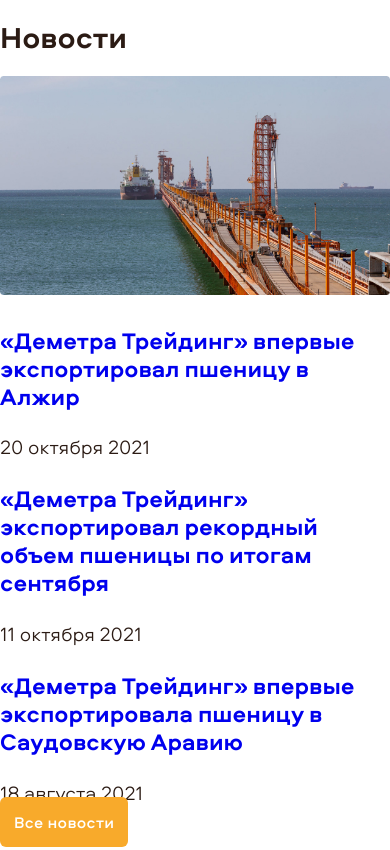
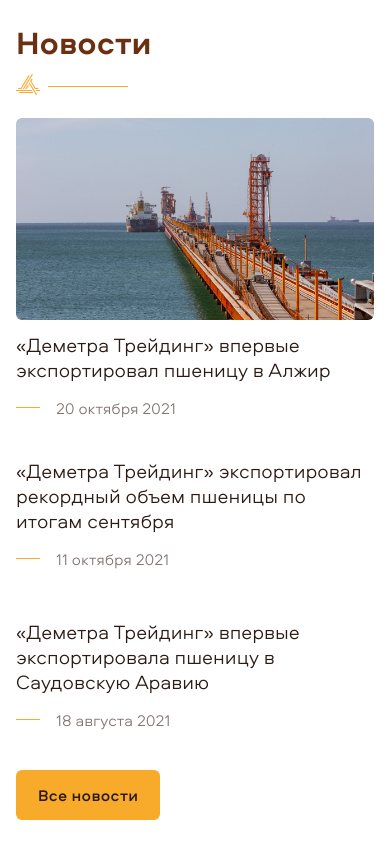
Before and after one commit to yurkaronin/Demetra-basic, a website: page src/html/pages/home.html in a window 390 px wide. Shown: the part 846-1696 px from the top of the page. Drawn offline with nearby package versions, Linux system fonts and the light colour scheme; files that its build step writes are made by us from their sources; files whose address does not match are found by name.

Commit message:
Анонсы новостей на главной - адаптив

```diff
--- a/src/html/pages/home.html
+++ b/src/html/pages/home.html
@@ -72,9 +72,9 @@
 		</section>
 
 		<section class="news content">
-			<div class="content__wrapper">
+			<div class="wrapper">
 				<div class="content__left">
-					<h2 class="title">Новости</h2>
+					<h2 class="title title--mod">Новости</h2>
 
 					<div class="news__list">
 						<article class="news-promo">
@@ -85,7 +85,6 @@
 							</a>
 							<time class="news-promo__date" datetime="2021-10-20">20 октября 2021</time>
 						</article>
-					</div>
 
 						<div class="content__right">
 							<article class="news-promo">
@@ -103,8 +102,11 @@
 								<time class="news-promo__date" datetime="2021-08-11">18 августа 2021</time>
 							</article>
 
-						<a href="#" class="button">Все новости</a>
+							<a href="#" class="news__button button">Все новости</a>
 						</div>
+					</div>
+
+
 
 				</div>
 
--- a/src/scss/blocks/_button.scss
+++ b/src/scss/blocks/_button.scss
@@ -125,7 +125,7 @@
     gap: 0;
   }
 
-  @media (max-width: 1425px) {
+  @media (max-width: 425px) {
     display: none;
   }
 
--- /dev/null
+++ b/src/scss/blocks/_news-promo.scss
@@ -0,0 +1,72 @@
+.news-promo {
+  max-width: 640px;
+  width: 100%;
+  margin-bottom: 48px;
+
+  @media (max-width: 1024px) {
+    max-width: 445px;
+  }
+
+  @media (max-width: 768px) {
+    max-width: 100%;
+    width: 100%;
+    margin-bottom: 50px;
+  }
+}
+
+.news-promo__img {
+  border-radius: 6px;
+  max-width: 100%;
+  width: 100%;
+  display: block;
+  margin-bottom: 24px;
+
+  @media (max-width: 425px) {
+    margin-bottom: 12px;
+  }
+}
+
+.news-promo__link {
+  color: inherit;
+  text-decoration: none;
+}
+
+.news-promo__title {
+  font-weight: 300;
+  font-size: 1.6em;
+  line-height: 125%;
+  color: #2B1B14;
+  margin: 0;
+  margin-bottom: 16px;
+
+  @media (max-width: 1024px) {
+    font-size: 1.2em;
+  }
+
+  @media (max-width: 425px) {
+    font-size: 1em;
+  }
+}
+
+.news-promo__date {
+  color: #807672;
+  position: relative;
+  font-weight: 300;
+  font-size: 0.8em;
+  line-height: 125%;
+  display: block;
+  padding-left: 40px;
+  display: flex;
+  align-items: center;
+  justify-content: space-between;
+
+  &:after {
+    content: "";
+    display: block;
+    width: 24px;
+    height: 1px;
+    position: absolute;
+    left: 0;
+    background-color: #F8AA2B;
+  }
+}
--- a/src/scss/blocks/_title.scss
+++ b/src/scss/blocks/_title.scss
@@ -0,0 +1,47 @@
+.title {
+  font-weight: 700;
+  font-size: 3.6em;
+  line-height: 120%;
+  color: #6B3012;
+  margin: 0;
+  padding-bottom: 28px;
+  margin-bottom: 40px;
+
+  @media (max-width: 1024px) {
+    font-size: 2.8em;
+    padding-bottom: 43px;
+    margin-bottom: 40px;
+  }
+
+  @media (max-width: 425px) {
+    font-size: 1.6em;
+    padding-bottom: 34px;
+    margin-bottom: 23px;
+  }
+}
+
+.title--mod {
+  position: relative;
+
+  &::after {
+    content: "";
+    display: block;
+    width: 80px;
+    height: 1px;
+    background-color: #F8AA2B;
+    position: absolute;
+    bottom: 8px;
+    left: 32px;
+  }
+
+  &::before {
+    content: "";
+    display: block;
+    width: 24px;
+    height: 21px;
+    position: absolute;
+    bottom: 0;
+    left: 0;
+    background-image: url(../img/logo-min.svg);
+  }
+}
--- a/src/scss/sections/_hero.scss
+++ b/src/scss/sections/_hero.scss
@@ -13,9 +13,22 @@
   display: flex;
   align-items: center;
   justify-content: space-between;
+  padding-top: 85px;
+
+  @media (max-width: 1440px) {
+    padding-top: 30px;
+  }
+
+  @media (max-width: 1024px) {
+    padding-top: 40px;
+  }
+
+  @media (max-width: 768px) {
+    padding-top: 90px;
+  }
 
   @media (max-width: 425px) {
-    padding-top: 100px;
+    padding-top: 70px;
   }
 
   &::after {
@@ -44,9 +57,13 @@
   flex-wrap: wrap;
   align-items: end;
   gap: 32px;
-  margin-bottom: 40px;
+  margin-bottom: 65px;
 
   @media (max-width: 1440px) {
+    margin-bottom: 75px;
+  }
+
+  @media (max-width: 1024px) {
     margin-bottom: 50px;
   }
 
@@ -55,7 +72,7 @@
   }
 
   @media (max-width: 425px) {
-    gap: 26px;
+    gap: 22px;
     margin-bottom: 25px;
   }
 
@@ -92,6 +109,10 @@
 
   @media (max-width: 425px) {
     font-size: 1.6em;
+  }
+
+  .button {
+    text-transform: lowercase;
   }
 }
 
@@ -130,7 +151,7 @@
 .hero__link {
   color: #ffffff;
   font-size: 1.2em;
-  font-weight: 400;
+  font-weight: 300;
 
   @media (max-width: 425px) {
     font-size: 0.9em;
--- /dev/null
+++ b/src/scss/sections/_news.scss
@@ -0,0 +1,57 @@
+.news {
+  padding: 30px 0 120px;
+
+  @media (max-width: 1024px) {
+    padding-top: 35px;
+  }
+
+  @media (max-width: 768px) {
+    padding-bottom: 92px;
+  }
+
+  @media (max-width: 425px) {
+    padding-top: 25px;
+    padding-bottom: 40px;
+  }
+
+  .wrapper {
+    max-width: 1400px;
+  }
+}
+
+.news__list {
+  display: flex;
+  gap: 32px;
+  flex-wrap: wrap;
+  justify-content: space-between;
+
+  @media (max-width: 768px) {
+    flex-direction: column;
+    gap: 0;
+  }
+}
+
+.content__right {
+  max-width: 528px;
+  width: 100%;
+  margin-top: -10px;
+
+  @media (max-width: 1024px) {
+    max-width: 445px;
+  }
+
+  @media (max-width: 768px) {
+    max-width: 100%;
+  }
+
+}
+
+.news__button {
+  font-weight: 500;
+  font-size: 0.8em;
+  line-height: 150%;
+  text-align: center;
+  letter-spacing: 0.02em;
+  color: #2B1B14;
+  padding: 14px 22px;
+}
--- a/src/scss/sections/header.scss
+++ b/src/scss/sections/header.scss
@@ -55,7 +55,7 @@
 .header__buttons-group {
   display: flex;
   align-items: center;
-  gap: 20px;
+  gap: 18px;
 
   @media (max-width: 1025px) {
     position: relative;
```
Also changed, not shown: src/img/logo-min.svg (added). Lines whose indentation alone changed are shown as unchanged.
